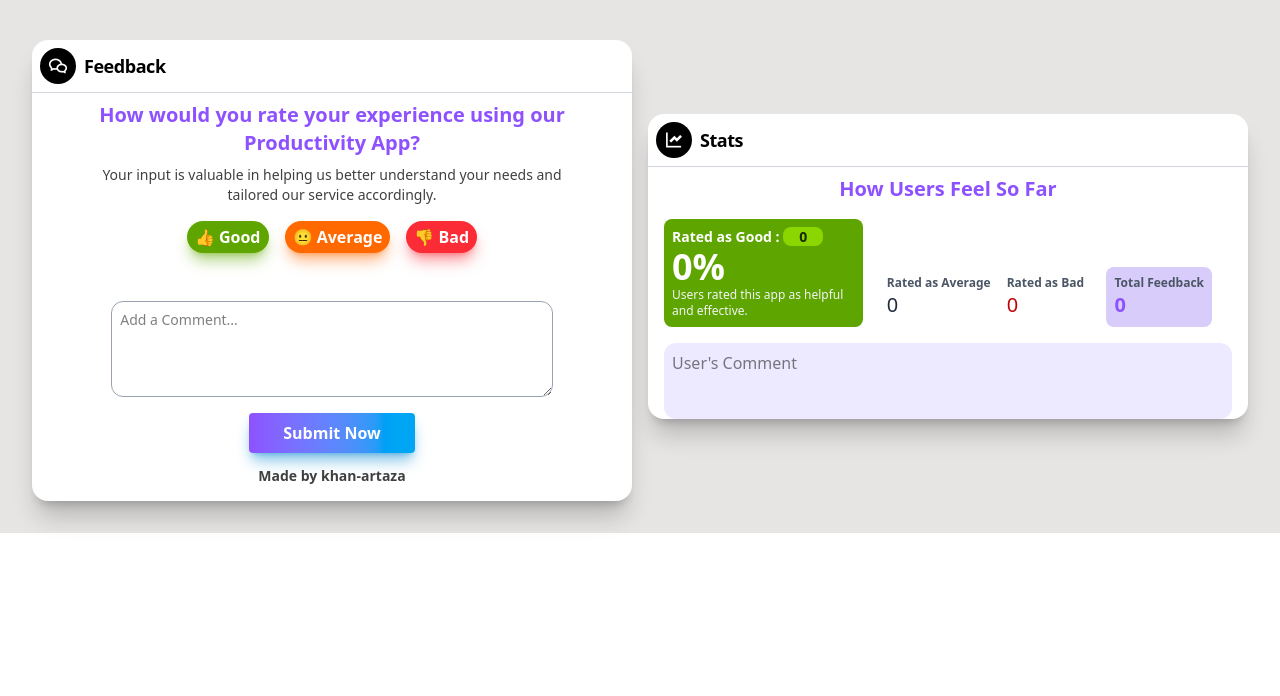
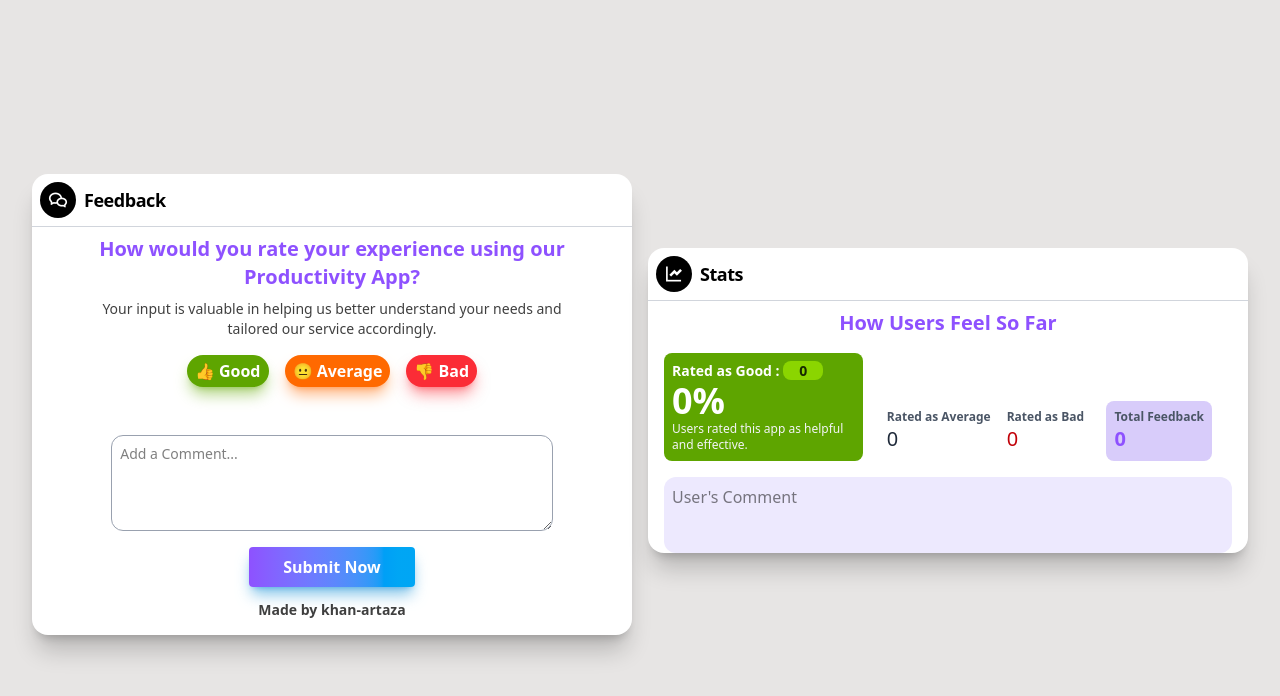
Before and after one commit to khan-artaza/feedbackApplication, a React (Vite) app: page / in a window 1280 px wide. Shown: the top 696 px of the page. Built offline with nearby package versions, Linux system fonts and the light colour scheme.

Commit message:
fixed height

```diff
--- a/src/App.jsx
+++ b/src/App.jsx
@@ -14,7 +14,7 @@ const App = () => {
   let [numOfAvg, setNumOfAvg] = useState(0);
   let [numOfBad, setNumOfBad] = useState(0);
   return (
-    <div className="w-full relative  bg-stone-200 flex gap-4 p-8 justify-center items-center flex-col lg:flex-row">
+    <div className="w-full relative min-h-screen  bg-stone-200 flex gap-4 p-8 justify-center items-center flex-col lg:flex-row">
       <div className="w-full lg:w-[60%] top-0 mt-2 h-[90%] pb-10 bg-white rounded-2xl shadow-xl/20 lg:w-[40%]">
 
         <Top logo="ri-wechat-line" heading="Feedback" />
```
